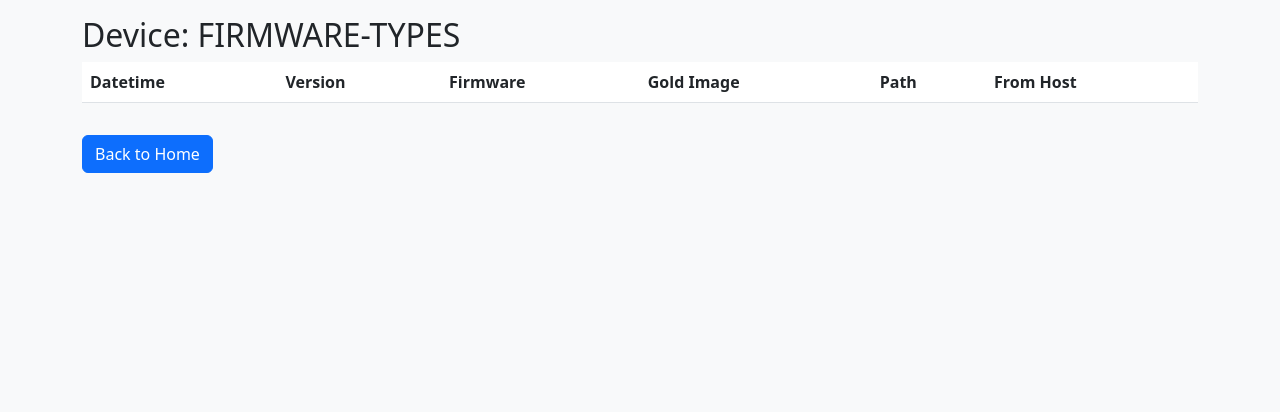
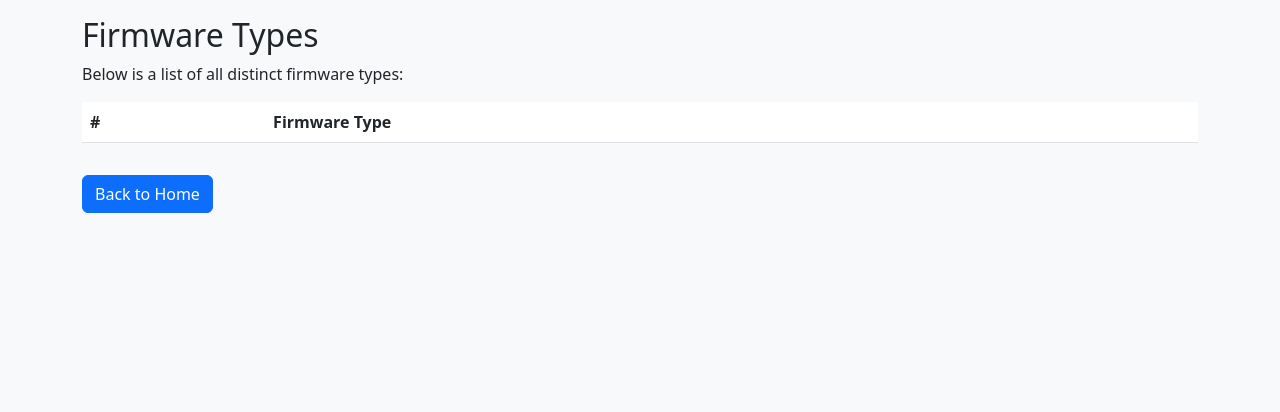
Before and after one commit to islepnev/afi-device-analytics, a Flask app: page /devices/firmware-types in a window 1280 px wide. Shown: the part 57-469 px from the top of the page. Run offline with Flask 2, Linux system fonts and the light colour scheme; data that the repository does not hold is empty.

Commit message:
complete rename device type to firmware type

```diff
--- a/app/__init__.py
+++ b/app/__init__.py
@@ -2,7 +2,7 @@ from flask import Flask
 
 from .config import load_config
 from .db import init_db
-from .routes.device_types import device_types_bp
+from .routes.firmware_types import firmware_types_bp
 from .routes.devices import devices_bp
 from .routes.firmwares import firmwares_bp
 from .routes.history import history_bp
@@ -24,6 +24,6 @@ def create_app():
     app.register_blueprint(devices_bp, url_prefix="/devices")
     app.register_blueprint(firmwares_bp, url_prefix="/firmwares")
     app.register_blueprint(history_bp, url_prefix="/history")
-    app.register_blueprint(device_types_bp, url_prefix="/device-types")
+    app.register_blueprint(firmware_types_bp, url_prefix="/firmware-types")
 
     return app
--- a/app/routes/devices.py
+++ b/app/routes/devices.py
@@ -6,7 +6,7 @@ import re
 
 devices_bp = Blueprint('devices', __name__)
 
-pattern = re.compile(r"^(?P<device_name>.+)-(?P<version>[^-]+)-(?P<revision>[^-]+)-g(?P<git_hash>[a-fA-F0-9]+)\.(bit|bin|mcs)$")
+pattern = re.compile(r"^(?P<firmware_type>.+)-(?P<version>[^-]+)-(?P<revision>[^-]+)-g(?P<git_hash>[a-fA-F0-9]+)\.(bit|bin|mcs)$")
 
 def get_current_firmware_for_all_devices():
     subq = (db.session.query(
@@ -24,15 +24,15 @@ def get_current_firmware_for_all_devices():
     for fw in latest_records:
         match = pattern.match(fw.base_name)
         if match:
-            device_name = match.group("device_name")
+            firmware_type = match.group("firmware_type")
             version = match.group("version")
         else:
-            device_name = "Unknown"
+            firmware_type = "Unknown"
             version = "Unknown"
 
         results.append({
             "serial_number": fw.serialHex.upper(),
-            "device_name": device_name,
+            "firmware_type": firmware_type,
             "version": version
         })
     return results
@@ -41,8 +41,8 @@ def get_current_firmware_for_all_devices():
 def list_devices():
     current_app.logger.debug("Rendering devices list")
     devices_info = get_current_firmware_for_all_devices()
-    # Sort by device_name
-    devices_info = sorted(devices_info, key=lambda x: (x["device_name"], x["serial_number"]))
+    # Sort by firmware_type
+    devices_info = sorted(devices_info, key=lambda x: (x["firmware_type"], x["serial_number"]))
     return render_template("device_list.html", devices=devices_info)
 
 @devices_bp.route("/<serial_number>")
@@ -71,20 +71,20 @@ def device_detail(serial_number):
     return render_template("device_detail.html", serial_number=serial_number.upper(), history=history)
 
 
-def get_device_types():
+def get_firmware_types():
     """
-    Fetch distinct firmware types (device_name) from base_name in hw_firmware.
+    Fetch distinct firmware types (firmware_type) from base_name in hw_firmware.
     """
     base_names = db.session.query(HwFirmware.base_name).distinct()
-    device_names = {pattern.match(bn.base_name).group("device_name") for bn in base_names if pattern.match(bn.base_name)}
-    return sorted(device_names)
+    firmware_types = {pattern.match(bn.base_name).group("firmware_type") for bn in base_names if pattern.match(bn.base_name)}
+    return sorted(firmware_types)
 
-@devices_bp.route("/device-types")
-def list_device_types():
+@devices_bp.route("/firmware-types")
+def list_firmware_types():
     """
     List distinct firmware types.
     """
     current_app.logger.debug("Rendering firmware types list")
-    device_types = get_device_types()
-    indexed_device_types = [(idx + 1, name) for idx, name in enumerate(device_types)]
-    return render_template("device_types.html", indexed_device_types=indexed_device_types)
+    firmware_types = get_firmware_types()
+    indexed_firmware_types = [(idx + 1, name) for idx, name in enumerate(firmware_types)]
+    return render_template("firmware_types.html", indexed_firmware_types=indexed_firmware_types)
--- a/app/templates/base.html
+++ b/app/templates/base.html
@@ -20,7 +20,7 @@
     </button>
     <div class="collapse navbar-collapse" id="navbarNav">
       <ul class="navbar-nav">
-        <li class="nav-item"><a class="nav-link" href="/device-types">Firmware Types</a></li>
+        <li class="nav-item"><a class="nav-link" href="/firmware-types">Firmware Types</a></li>
         <li class="nav-item"><a class="nav-link" href="/devices">Devices</a></li>
         <li class="nav-item"><a class="nav-link" href="/firmwares">Firmwares</a></li>
         <li class="nav-item"><a class="nav-link" href="/history">History</a></li>
--- a/app/templates/device_list.html
+++ b/app/templates/device_list.html
@@ -5,7 +5,7 @@
 <table class="table table-striped">
     <thead>
         <tr>
-            <th>Device Name</th>
+            <th>Firmware Type</th>
             <th>Serial Number</th>
             <th>Current Version</th>
         </tr>
@@ -14,8 +14,8 @@
     {% for dev in devices %}
         <tr>
             <td>
-                <a href="/device-types/{{ dev.device_name }}" class="text-decoration-none">
-                    {{ dev.device_name }}
+                <a href="/firmware-types/{{ dev.firmware_type }}" class="text-decoration-none">
+                    {{ dev.firmware_type }}
                 </a>
             </td>
                         <td>
--- a/app/templates/devices_by_type.html
+++ b/app/templates/devices_by_type.html
@@ -1,7 +1,7 @@
 {% extends "base.html" %}
 
 {% block content %}
-<h2>Devices for Firmware Type: {{ device_type }}</h2>
+<h2>Devices for Firmware Type: {{ firmware_type }}</h2>
 <p>Below is a list of all devices that belong to this firmware type:</p>
 <table class="table table-striped">
     <thead>
@@ -31,5 +31,5 @@
     {% endfor %}
     </tbody>
 </table>
-<a href="/device-types" class="btn btn-primary mt-3">Back to Firmware Types</a>
+<a href="/firmware-types" class="btn btn-primary mt-3">Back to Firmware Types</a>
 {% endblock %}
--- a/app/templates/device_types.html
+++ b/app/templates/firmware_types.html
@@ -11,12 +11,12 @@
         </tr>
     </thead>
     <tbody>
-    {% for idx, device_name in indexed_device_types %}
+    {% for idx, firmware_type in indexed_firmware_types %}
         <tr>
             <td>{{ idx }}</td>
             <td>
-                <a href="/device-types/{{ device_name }}" class="text-decoration-none">
-                    {{ device_name }}
+                <a href="/firmware-types/{{ firmware_type }}" class="text-decoration-none">
+                    {{ firmware_type }}
                 </a>
             </td>
         </tr>
--- a/app/templates/index.html
+++ b/app/templates/index.html
@@ -14,11 +14,11 @@
         </a>
     </div>
     <div class="col-md-4">
-        <a href="/devices/device-types" class="text-decoration-none">
+        <a href="/devices/firmware-types" class="text-decoration-none">
             <div class="card text-center border-success clickable-card">
                 <div class="card-body">
                     <h5 class="card-title">Firmware Types</h5>
-                    <p class="card-text display-4">{{ totals.total_device_types }}</p>
+                    <p class="card-text display-4">{{ totals.total_firmware_types }}</p>
                 </div>
             </div>
         </a>
--- a/app/templates/summaries.html
+++ b/app/templates/summaries.html
@@ -5,7 +5,7 @@
 <table class="table table-striped">
     <thead>
         <tr>
-            <th>Device Name</th>
+            <th>Firmware Type</th>
             <th>Version</th>
             <th>Count</th>
         </tr>
@@ -13,7 +13,7 @@
     <tbody>
     {% for row in summary_rows %}
         <tr>
-            <td>{{ row.device_name|safe }}</td>
+            <td>{{ row.firmware_type|safe }}</td>
             <td>{{ row.version }}</td>
             <td>{{ row.count }}</td>
         </tr>
```
Also changed, not shown: app/routes/device_types.py (deleted, +0 -53 lines), app/routes/firmware_types.py (added, +53 -0 lines), app/routes/main.py (+6 -6 lines), app/routes/summaries.py (+11 -11 lines).
